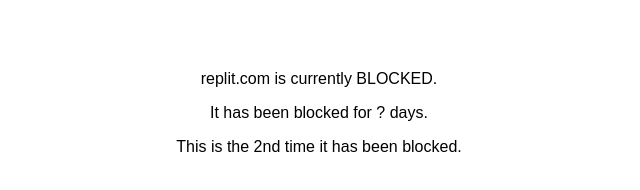
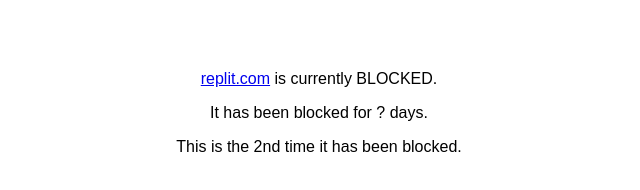
Before and after one commit to AS-398/isreplitblocked, a plain HTML site: page index.html in a window 1280 px wide. Shown: the part 230-420 px from the top of the page, 321-961 px from the left. Drawn offline with Linux system fonts and the light colour scheme.

Commit message:
Made replit.com a hyperlink instead of plain text

```diff
--- a/index.html
+++ b/index.html
@@ -16,5 +16,5 @@ h1 {
 <meta name="description" content="replit is blocked :(">
 <meta name="keywords" content="replit blocked">
 <h1 style="font-size:120px;">YES</h1>
-<p>replit.com is currently BLOCKED.</p><p>It has been blocked for ? days.</p><p>This is the 2nd time it has been blocked.</p>
+<p><a href="replit.com">replit.com</a> is currently BLOCKED.</p><p>It has been blocked for ? days.</p><p>This is the 2nd time it has been blocked.</p>
 </html>
```
